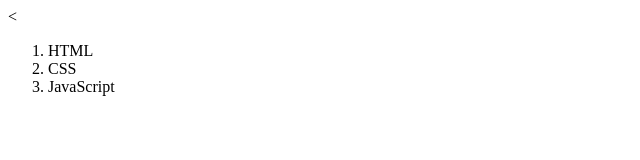
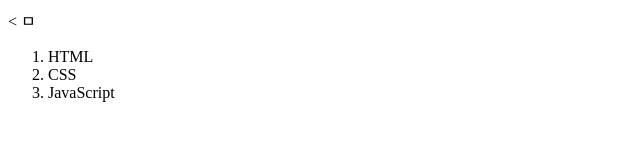
Before and after one commit to YiJiSeop/web1, a plain HTML site: page index.html in a window 1280 px wide. Shown: the whole page, without its empty margins (0-640 px from the left). Drawn offline with Linux system fonts and the light colour scheme.

Commit message:
Update index.html

```diff
--- a/index.html
+++ b/index.html
@@ -4,7 +4,7 @@
     <meta charset="utf-8">
     <title>WEB - World Wide Web</title>
   </head>
-  <body>
+  <body>ㅁ
     <ol>
       <li>HTML
       <li>CSS
```
